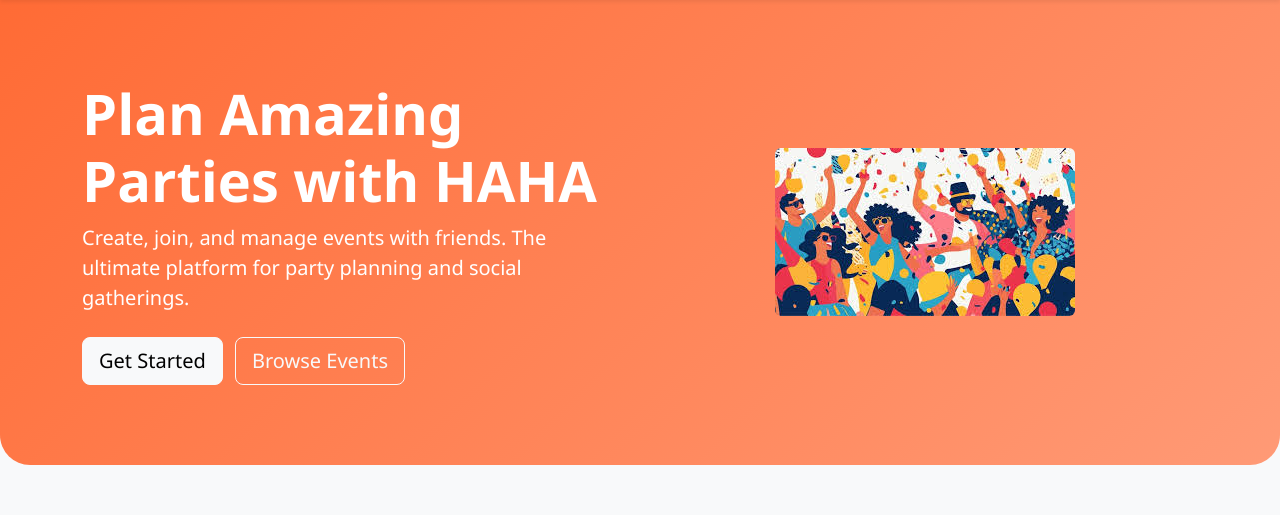
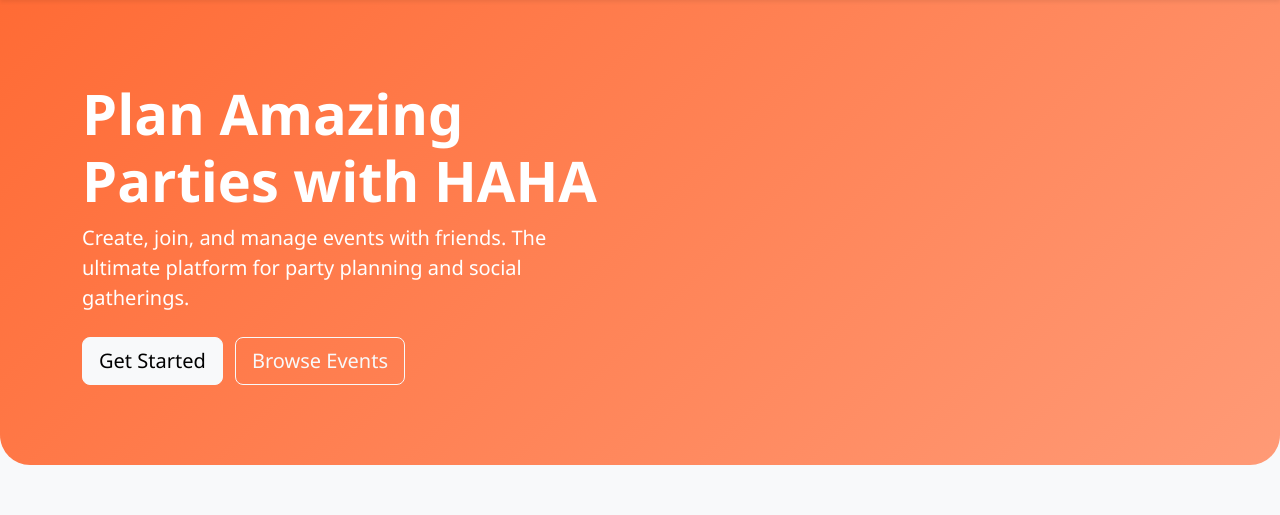
Before and after one commit to ThomasOttosson/Youth-Coders-Hack-2025, a Django app: page / in a window 1280 px wide. Shown: the part 69-584 px from the top of the page. Run offline with Django 5.2, Linux system fonts and the light colour scheme; data comes from the database, SQL or seed files in the repository; parts of the project's set-up code (start-up, migrations or seed data) failed here and were passed over.

Commit message:
removed bugged picture

```diff
--- a/templates/home.html
+++ b/templates/home.html
@@ -20,7 +20,7 @@
                 {% endif %}
             </div>
             <div class="col-lg-6 text-center">
-                <img src="{% static 'images/hero-illustration.jpeg' %}" alt="Party Illustration" class="img-fluid rounded">
+                <!-- <img src="{% static 'images/hero-illustration.jpeg' %}" alt="Party Illustration" class="img-fluid rounded"> -->
             </div>
         </div>
     </div>
```
